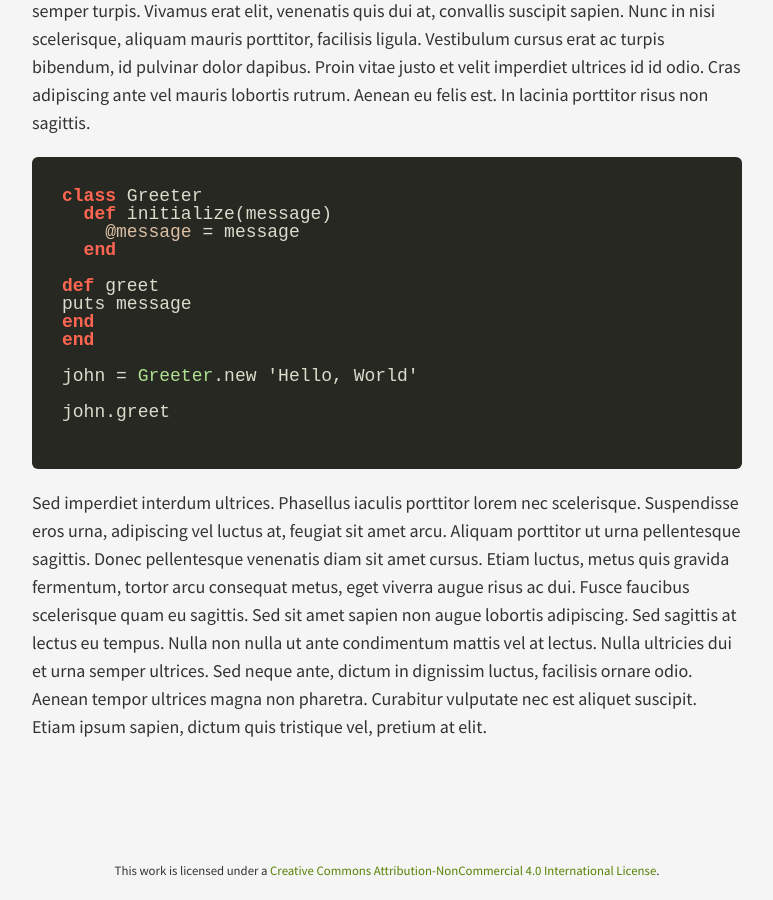
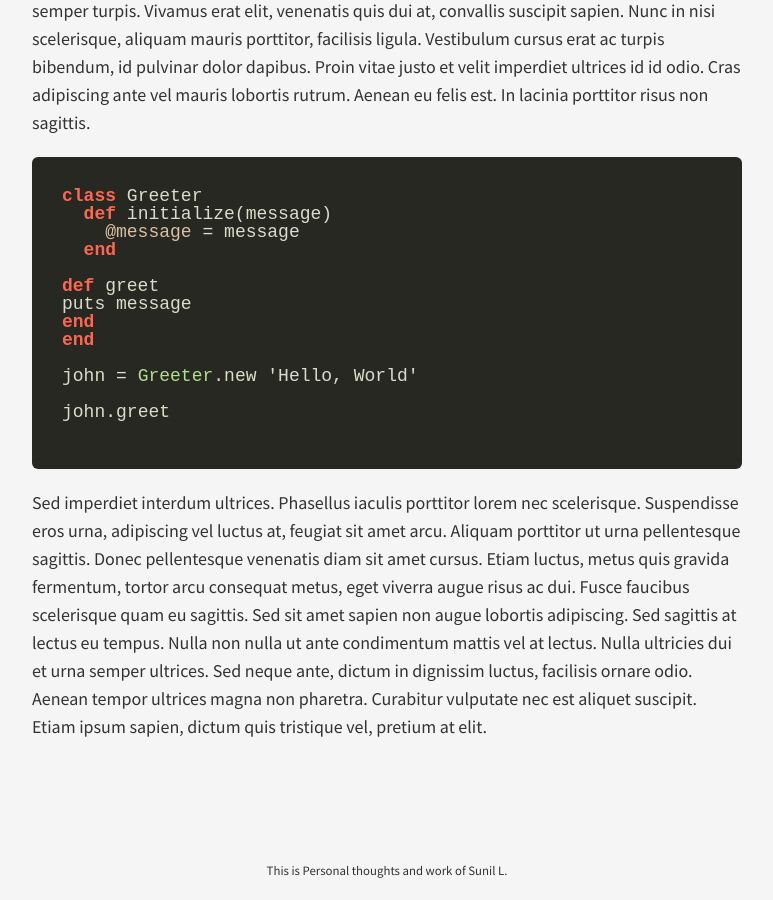
Before and after one commit to Sunil-Archive-Projects/sunilandroidnayak.github.io, a Jekyll site: the page built from _posts/2017-01-01-demo-post.md, in a window 1280 px wide and 900 px high, scrolled down 2021 px. Shown: the whole window, without its empty margins (253-1026 px from the left). Built offline with Jekyll 4.4.1, drawn with Linux system fonts in a browser that asks for light colours; some of the changed text lies outside the part shown.

```diff
--- a/_layouts/default.html
+++ b/_layouts/default.html
@@ -22,7 +22,7 @@
 
       <footer>
         <p>
-          This work is licensed under a <a rel="license" href="http://creativecommons.org/licenses/by-nc/4.0/deed.en_US">Creative Commons Attribution-NonCommercial 4.0 International License</a>.
+          This is Personal thoughts and work of Sunil L.
         </p>
       </footer>
     </main>
```
Also changed, not shown: _posts/2015-01-01-hack-for-first-hand-winner.md (added, +5 -0 lines), _posts/2017-04-23-video-example.md (deleted, +0 -7 lines), _posts/2017-01-01-demo-post.md (renamed from _posts/2014-03-07-demo-post.md), _posts/2018-01-01-photography-contest-winner.md (added).
